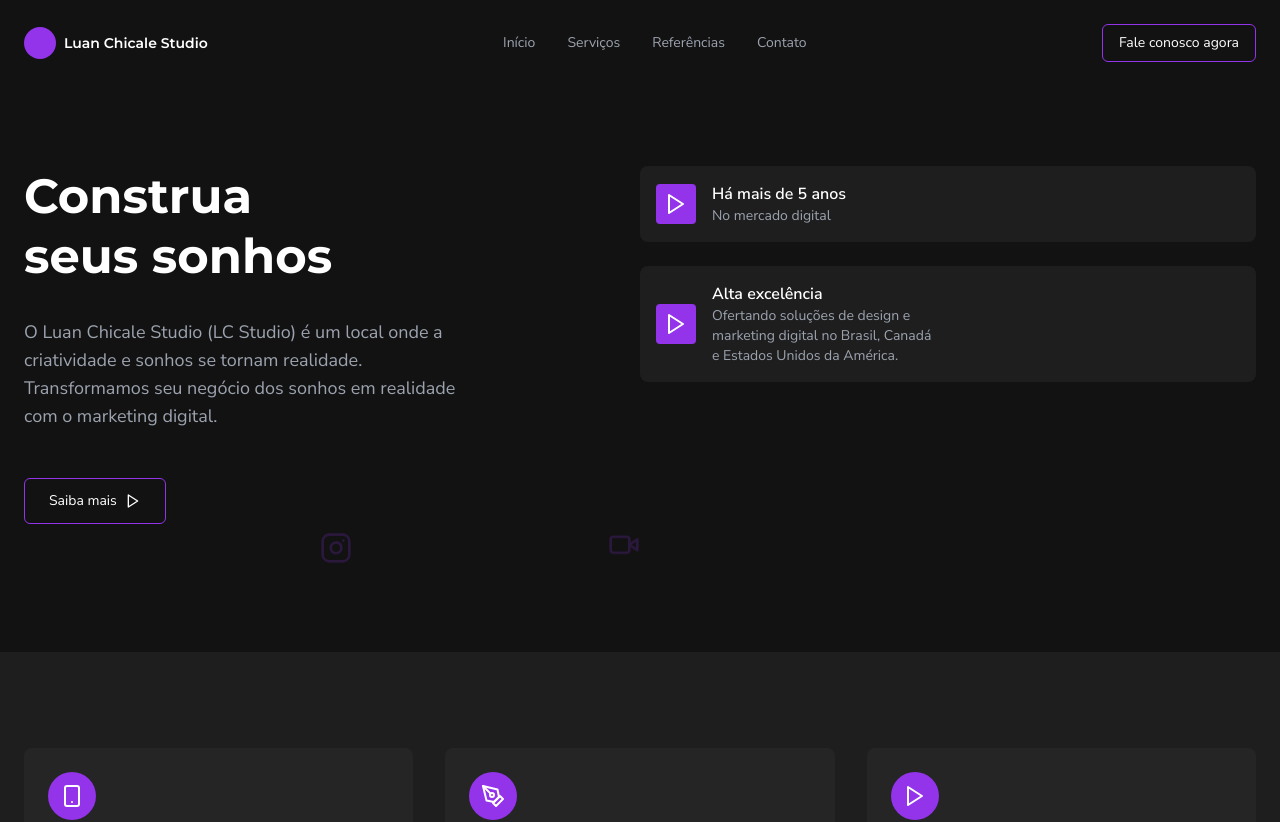
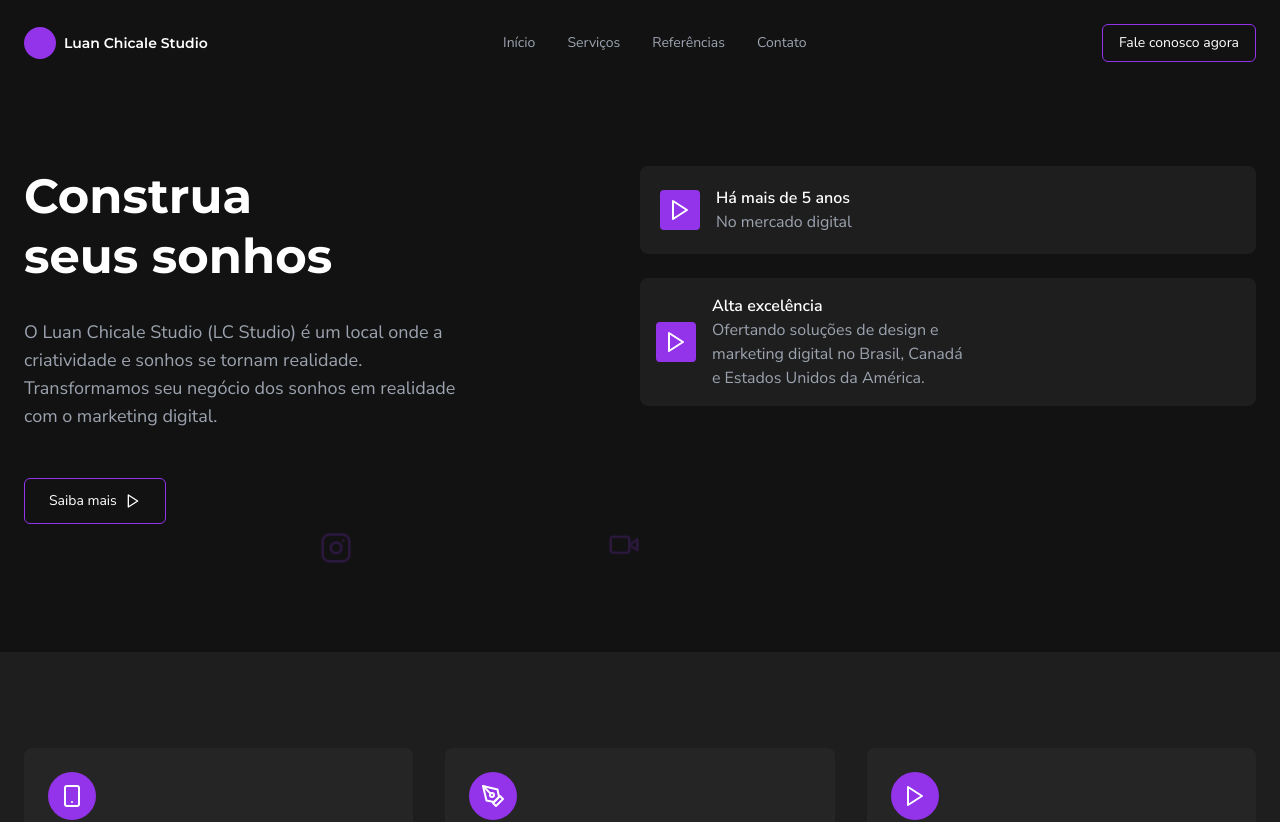
Before and after one commit to luanhrods/lcs, a Next.js app: page / in a window 1280 px wide. Shown: the top 822 px of the page. Built offline with nearby package versions, Linux system fonts and the light colour scheme.

Commit message:
Update index.tsx

```diff
--- a/pages/index.tsx
+++ b/pages/index.tsx
@@ -60,13 +60,13 @@ const Home: NextPage = () => {
               </button>
             </div>
             <div className="md:w-1/2 relative mt-12 md:mt-0">
-              <div className="bg-[#1E1E1E] p-4 rounded-lg mb-6 flex items-center">
+              <div className="bg-[#1E1E1E] p-5 rounded-lg mb-6 flex items-center">
                 <div className="bg-purple-600 p-2 rounded mr-4">
                   <Play className="w-6 h-6" />
                 </div>
                 <div>
                   <h3 className="font-semibold font-nunito">Há mais de 5 anos</h3>
-                  <p className="text-sm text-gray-400 font-nunito">No mercado digital</p>
+                  <p className="text-md text-gray-400 font-nunito">No mercado digital</p>
                 </div>
               </div>
               <div className="bg-[#1E1E1E] p-4 rounded-lg flex items-center">
@@ -75,7 +75,7 @@ const Home: NextPage = () => {
                 </div>
                 <div>
                   <h3 className="font-semibold font-nunito">Alta excelência</h3>
-                  <p className="text-sm text-gray-400 font-nunito">
+                  <p className="text-md text-gray-400 font-nunito">
                     Ofertando soluções de design e<br />
                     marketing digital no Brasil, Canadá<br />
                     e Estados Unidos da América.
```
